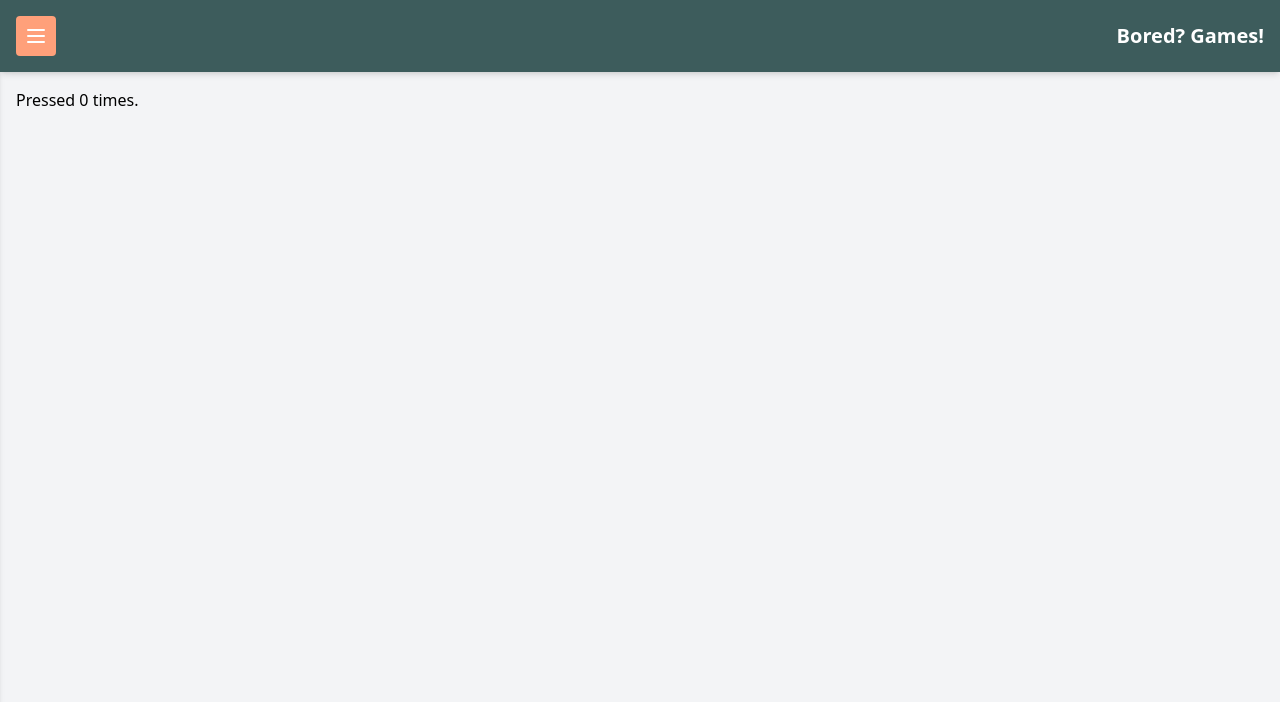
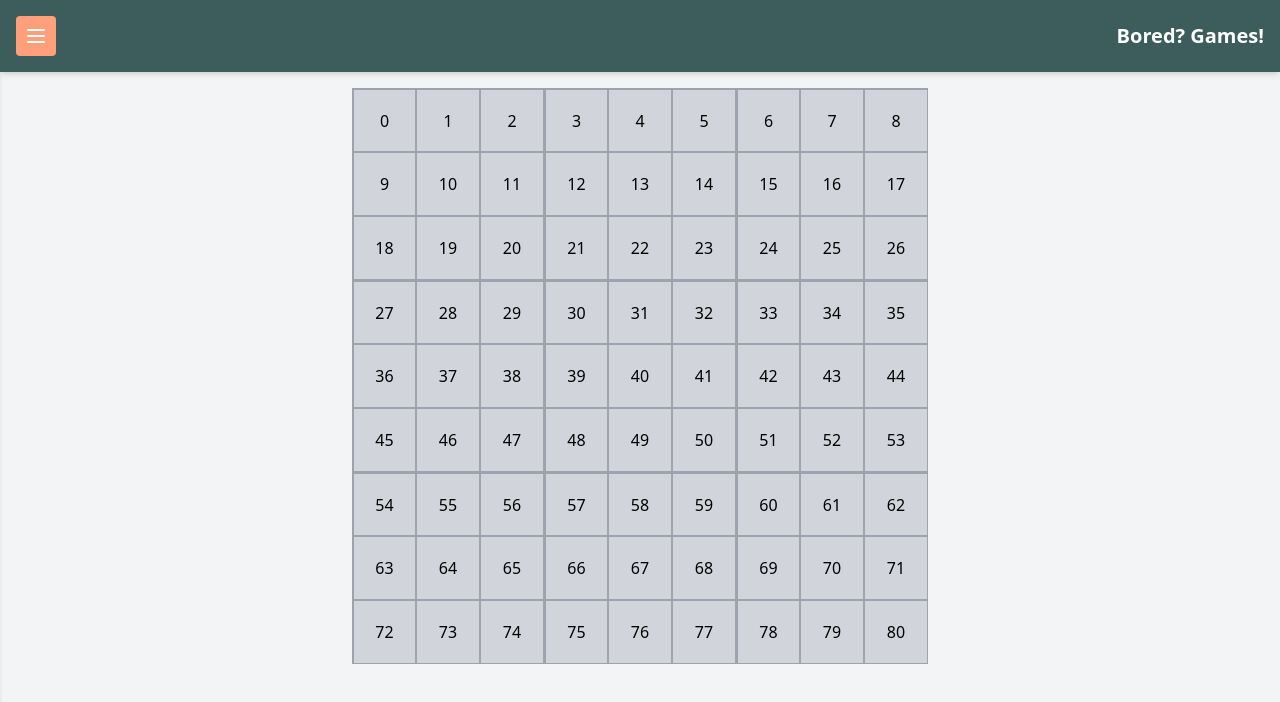
Before and after one commit to ankit-Kumar-4/board-games, a Next.js app: page /test in a window 1280 px wide. Shown: the top 702 px of the page. Built offline with nearby package versions, Linux system fonts and the light colour scheme.

Commit message:
added board for sudoku

```diff
--- a/src/pages/2048.tsx
+++ b/src/pages/2048.tsx
@@ -468,7 +468,6 @@ const Board: React.FC = () => {
 
 
     useEffect(() => {
-        console.log('just one fucking time')
         const newMatrix = matrix.slice();
         const { value, index } = generateNumber(newMatrix);
         if (value > 0) {
--- a/src/pages/sudoku.tsx
+++ b/src/pages/sudoku.tsx
@@ -1,10 +1,37 @@
-import React from 'react';
+import Head from 'next/head';
 
+const Board: React.FC = () => {
+    const cells = [];
+    for (let i = 0; i < 9; i++) {
+        for (let j = 0; j < 9; j++) {
+            cells.push(
+                (
+                    <div
+                        key={i * 9 + j}
+                        className={`w-8 h-8 md:w-16 md:h-16 flex items-center justify-center bg-gray-300 border border-gray-400
+                            ${i % 3 === 0 ? 'border-t-2' : ''}  ${j % 3 === 0 ? 'border-l-2' : ''}`}
+                    >
+                        {i * 9 + j}
+                    </div >
+                )
+            )
+        }
+    }
 
-const ImageComponent = () => {
     return (
-        <img src="https://i.imgflip.com/8wwaym.jpg" alt="Next in Queue" className='max-w-full h-auto border-2 border-gray-300 rounded-md shadow-md' />
+        <div className="grid grid-cols-9 ">
+            {cells}
+        </div>
     );
-}
+};
 
-export default ImageComponent;
+const Game: React.FC = () => {
+    return (
+        <div className="flex flex-col items-center justify-center ">
+            <div>Work in progress...</div>
+            <Board />
+        </div>
+    );
+};
+
+export default Game;
--- a/src/pages/test.tsx
+++ b/src/pages/test.tsx
@@ -1,18 +1,36 @@
-import { useState, useEffect } from "react";
-import { useHotkeys } from 'react-hotkeys-hook';
+'use cliend';
 
-const ImageComponent = () => {
-    const [count, setCount] = useState(0)
-    useHotkeys('up', () => setCount(count + 1), [count])
-    useHotkeys('down', () => setCount(count + 1), [count])
-    useHotkeys('left', () => setCount(count + 1), [count])
-    useHotkeys('right', () => setCount(count + 1), [count])
+const Board: React.FC = () => {
+    const cells = [];
+    for (let i = 0; i < 9; i++) {
+        for (let j = 0; j < 9; j++) {
+            cells.push(
+                (
+                    <div
+                        key={i * 9 + j}
+                        className={`w-8 h-8 md:w-16 md:h-16 flex items-center justify-center bg-gray-300 border border-gray-400
+                            ${i % 3 === 0 ? 'border-t-2' : ''}  ${j % 3 === 0 ? 'border-l-2' : ''}`}
+                    >
+                        {i * 9 + j}
+                    </div >
+                )
+            )
+        }
+    }
 
     return (
-        <p>
-            Pressed {count} times.
-        </p>
-    )
-}
+        <div className="grid grid-cols-9 ">
+            {cells}
+        </div>
+    );
+};
 
-export default ImageComponent;
+const Game: React.FC = () => {
+    return (
+        <div className="flex flex-col items-center justify-center ">
+            <Board />
+        </div>
+    );
+};
+
+export default Game;
```
